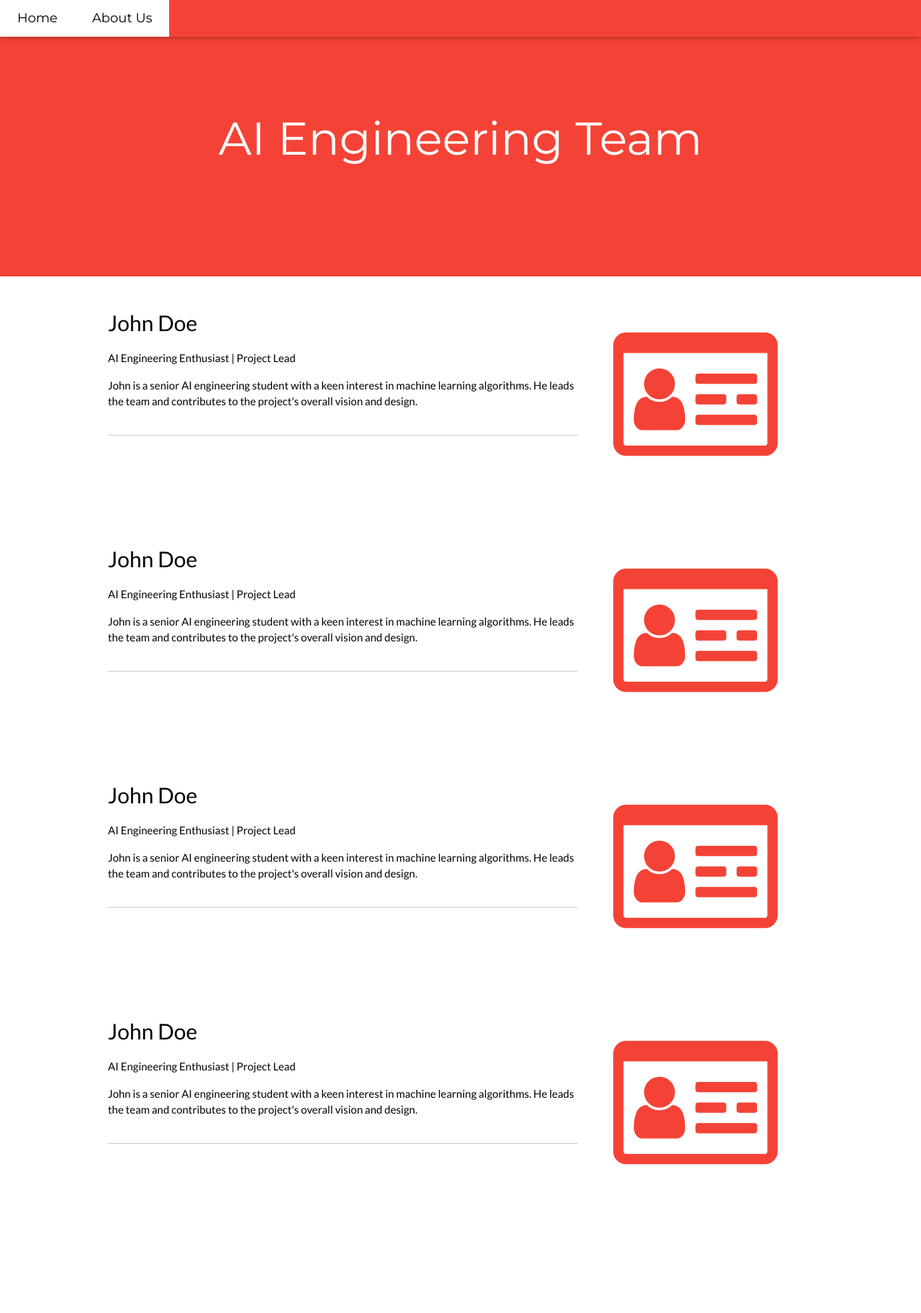
After one commit to ismailbgr/iGBT, a Flask app: page /about_us in a window 1280 px wide. The commit adds this page. Shown: the whole page at 72% size. Run offline with Flask 3, Linux system fonts and the light colour scheme.

Commit message:
great refactor to home page, added about us page

```diff
--- a/WebInterface/app.py
+++ b/WebInterface/app.py
@@ -27,5 +27,16 @@ def upload_text():
         return redirect(url_for('index'))
     return render_template('upload_text.html')
 
+# create a route for about us page
+@app.route('/about_us')
+def about():
+    return render_template('about_us.html')
+
+# create a route for home page
+@app.route('/home')
+def home():
+    return render_template('index.html')
+
+
 if __name__ == '__main__':
     app.run(debug=True)
--- /dev/null
+++ b/WebInterface/templates/about_us.html
@@ -0,0 +1,132 @@
+<!DOCTYPE html>
+<html lang="en">
+<head>
+    <title>AI Engineering Team - About Us</title>
+    <meta charset="UTF-8">
+    <meta name="viewport" content="width=device-width, initial-scale=1">
+    <link rel="stylesheet" href="https://www.w3schools.com/w3css/4/w3.css">
+    <link rel="stylesheet" href="https://fonts.googleapis.com/css?family=Lato">
+    <link rel="stylesheet" href="https://fonts.googleapis.com/css?family=Montserrat">
+    <link rel="stylesheet" href="https://cdnjs.cloudflare.com/ajax/libs/font-awesome/4.7.0/css/font-awesome.min.css">
+    <style>
+        body,h1,h2,h3,h4,h5,h6 {font-family: "Lato", sans-serif}
+        .w3-bar,h1,button {font-family: "Montserrat", sans-serif}
+        .fa-video-camera,.fa-file-text,.fa-id-card-o {font-size:200px}
+        .team-member {
+            margin-bottom: 30px;
+            padding-bottom: 20px;
+            border-bottom: 1px solid #ccc;
+        }
+    </style>
+</head>
+<body>
+
+<!-- Navbar -->
+<div class="w3-top">
+    <div class="w3-bar w3-red w3-card w3-left-align w3-large">
+        <a class="w3-bar-item w3-button w3-hide-medium w3-hide-large w3-right w3-padding-large w3-hover-white w3-large w3-red" href="javascript:void(0);" onclick="myFunction()" title="Toggle Navigation Menu"><i class="fa fa-bars"></i></a>
+        <a href="home" class="w3-bar-item w3-button w3-padding-large w3-red w3-hover-white">Home</a>
+        <a href="about_us" class="w3-bar-item w3-button w3-hide-small w3-padding-large w3-white">About Us</a>
+    </div>
+
+    <!-- Navbar on small screens -->
+    <div id="navDemo" class="w3-bar-block w3-red w3-hide w3-hide-large w3-hide-medium w3-large ">
+        <a href="about_us" class="w3-bar-item w3-button w3-padding-large">About Us</a>
+    </div>
+</div>
+
+<!-- Header -->
+<header class="w3-container w3-red w3-center" style="padding:128px 16px">
+    <h1 class="w3-margin w3-jumbo">AI Engineering Team</h1>
+    <!-- <p class="w3-xlarge">AI Engineering Students</p>
+    <button class="w3-button w3-black w3-padding-large w3-large w3-margin-top">Get Started</button> -->
+</header>
+
+<!-- About Us Section -->
+<div class="w3-row-padding w3-padding-32 w3-container">
+    <div class="w3-content">
+      <div class="w3-twothird">
+        <div class="team-member">
+            <h2>John Doe</h2>
+            <p>AI Engineering Enthusiast | Project Lead</p>
+            <p>John is a senior AI engineering student with a keen interest in machine learning algorithms. He leads the team and contributes to the project's overall vision and design.</p>
+        </div>
+      </div>
+
+      <div class="w3-third w3-center">
+        <i class="fa fa-id-card-o w3-padding-32 w3-text-red"></i>
+      </div>
+    </div>
+  </div>
+  <div class="w3-row-padding w3-padding-32 w3-container">
+    <div class="w3-content">
+      <div class="w3-twothird">
+        <div class="team-member">
+            <h2>John Doe</h2>
+            <p>AI Engineering Enthusiast | Project Lead</p>
+            <p>John is a senior AI engineering student with a keen interest in machine learning algorithms. He leads the team and contributes to the project's overall vision and design.</p>
+        </div>
+      </div>
+
+      <div class="w3-third w3-center">
+        <i class="fa fa-id-card-o w3-padding-32 w3-text-red"></i>
+      </div>
+    </div>
+  </div>
+  <div class="w3-row-padding w3-padding-32 w3-container">
+    <div class="w3-content">
+      <div class="w3-twothird">
+        <div class="team-member">
+            <h2>John Doe</h2>
+            <p>AI Engineering Enthusiast | Project Lead</p>
+            <p>John is a senior AI engineering student with a keen interest in machine learning algorithms. He leads the team and contributes to the project's overall vision and design.</p>
+        </div>
+      </div>
+
+      <div class="w3-third w3-center">
+        <i class="fa fa-id-card-o w3-padding-32 w3-text-red"></i>
+      </div>
+    </div>
+  </div>
+  <div class="w3-row-padding w3-padding-32 w3-container">
+    <div class="w3-content">
+      <div class="w3-twothird">
+        <div class="team-member">
+            <h2>John Doe</h2>
+            <p>AI Engineering Enthusiast | Project Lead</p>
+            <p>John is a senior AI engineering student with a keen interest in machine learning algorithms. He leads the team and contributes to the project's overall vision and design.</p>
+        </div>
+      </div>
+
+      <div class="w3-third w3-center">
+        <i class="fa fa-id-card-o w3-padding-32 w3-text-red"></i>
+      </div>
+    </div>
+  </div>
+
+<!-- Footer -->
+<footer class="w3-container w3-padding-64 w3-center w3-opacity">
+    <!-- <div class="w3-xlarge w3-padding-32">
+        <i class="fa fa-facebook-official w3-hover-opacity"></i>
+        <i class="fa fa-instagram w3-hover-opacity"></i>
+        <i class="fa fa-snapchat w3-hover-opacity"></i>
+        <i class="fa fa-pinterest-p w3-hover-opacity"></i>
+        <i class="fa fa-twitter w3-hover-opacity"></i>
+        <i class="fa fa-linkedin w3-hover-opacity"></i>
+    </div> -->
+</footer>
+
+<script>
+// Used to toggle the menu on small screens when clicking on the menu button
+function myFunction() {
+    var x = document.getElementById("navDemo");
+    if (x.className.indexOf("w3-show") == -1) {
+        x.className += " w3-show";
+    } else {
+        x.className = x.className.replace(" w3-show", "");
+    }
+}
+</script>
+
+</body>
+</html>
```
Also changed, not shown: WebInterface/templates/index.html (+110 -8 lines), WebInterface/templates/upload_text.html (+20 -7 lines), WebInterface/templates/upload_video.html (+20 -7 lines).
